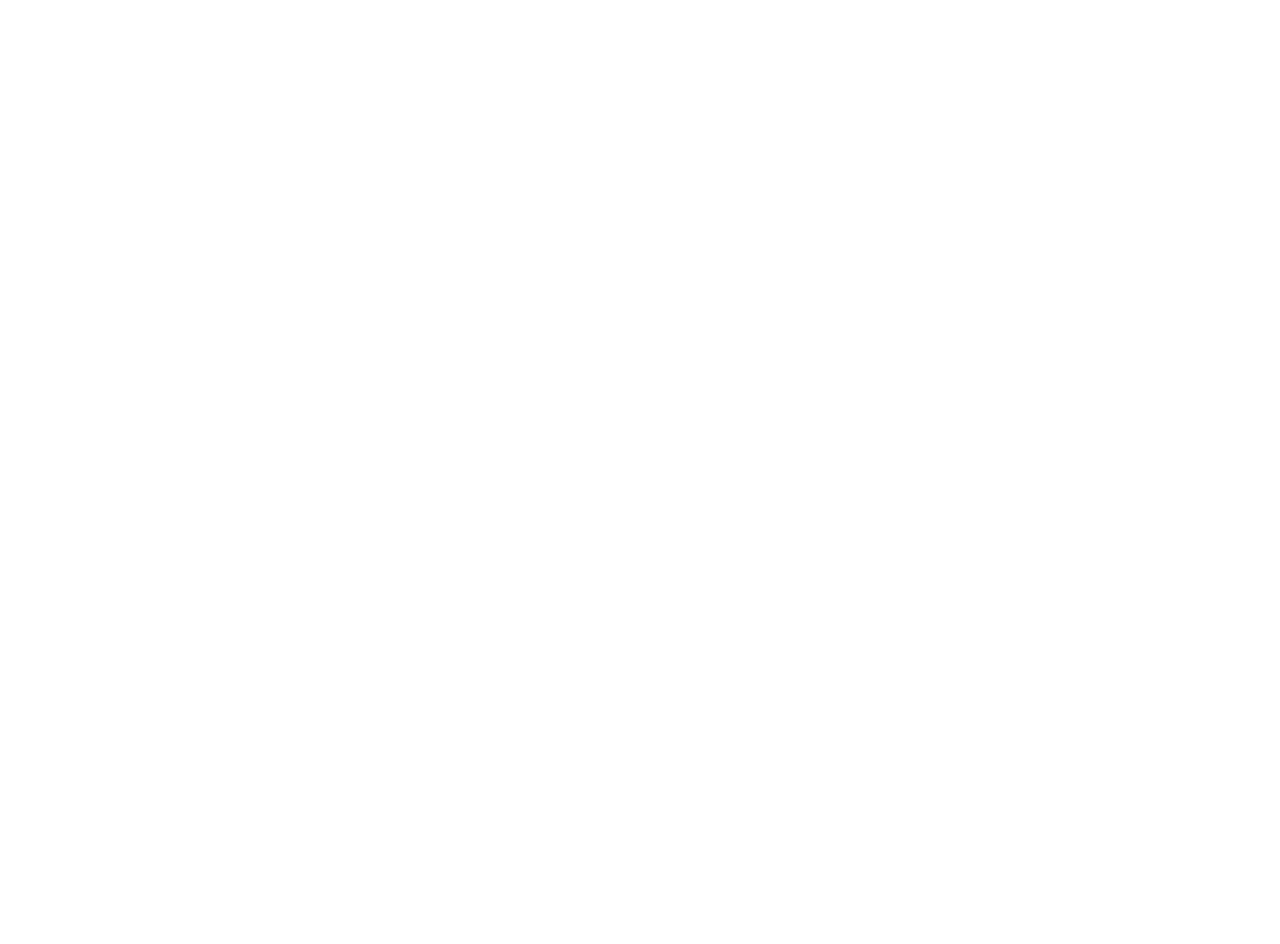
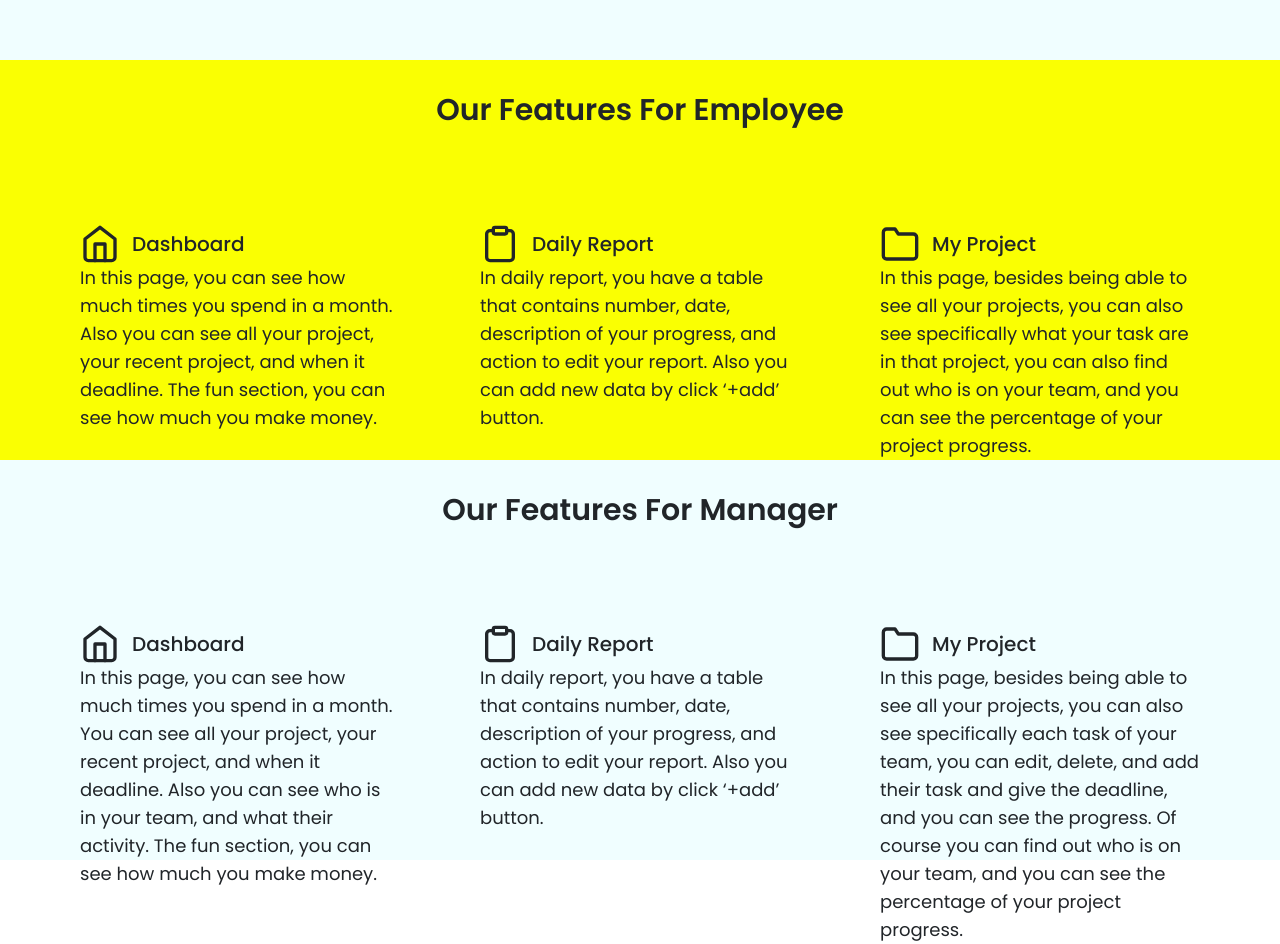
Before and after one commit to ijlalWindhi/MonitoringApp-GeekGarden, a React (Create React App) app in the folder frontend/: page / in a window 1280 px wide. Shown: the part 740-1684 px from the top of the page. Before the commit the page ends 800 px from the top, so only its background shows below. Built offline with nearby package versions, Linux system fonts and the light colour scheme.

Commit message:
styleing landing page

```diff
--- a/frontend/src/components/Routes/Routing.js
+++ b/frontend/src/components/Routes/Routing.js
@@ -1,6 +1,7 @@
 import React from 'react';
 import {Switch, Route} from 'react-router-dom';
 
+import LandingPage from '../../pages/Landing Page/LandingPage'
 import Login from '../../pages/Login/Login';
 import DashboardEmployee from '../../pages/Dashboard/Employee/Dashboard'
 
@@ -8,6 +9,7 @@
     <Switch>
         <Route path="/login" component={Login} />
         <Route path="/employee" component={DashboardEmployee} />
+        <Route path="/" exact component={LandingPage}/>
     </Switch>
 )
 
--- a/frontend/src/components/fragment/Card Deadline Project/CardDeadline.jsx
+++ b/frontend/src/components/fragment/Card Deadline Project/CardDeadline.jsx
@@ -3,7 +3,8 @@
 import {API_URL} from '../../../utils/constants'
 
 export default function CardDeadline() {
-    const CARD_URL = `${API_URL}project/sort`;
+    const data = JSON.parse(localStorage.getItem('item'))
+    const CARD_URL = `${API_URL}project/sort/${data.id_user}`;
     const [projects, setProjects] = useState([]);
 
     try{
--- a/frontend/src/components/fragment/Card Deadline Task/CardDeadlineTask.jsx
+++ b/frontend/src/components/fragment/Card Deadline Task/CardDeadlineTask.jsx
@@ -22,6 +22,8 @@
     }catch(err){
         console.log(err);
     }
+
+    // console.log(task)
     return (
         <>
             {task.map((item) => {
--- /dev/null
+++ b/frontend/src/pages/Landing Page/LandingPage.jsx
@@ -0,0 +1,16 @@
+import React from 'react'
+import Jumbotron from './section/Jumbotron'
+import EmployeeFeatur from './section/EmployeeFeatur'
+import ManagerFeatur from './section/ManagerFeatur.'
+
+export default function LandingPage() {
+  return (
+    <>
+        <div className='bg-primary-100'>
+            <Jumbotron/>
+            <EmployeeFeatur/>
+            <ManagerFeatur/>
+        </div>
+    </>
+  )
+}
--- /dev/null
+++ b/frontend/src/pages/Landing Page/section/EmployeeFeatur.jsx
@@ -0,0 +1,56 @@
+import React from 'react'
+import {Home, Clipboard, Folder} from 'react-feather'
+
+export default function EmployeeFeatur() {
+  return (
+    <div className='h-[50vh] bg-button-100 flex flex-col'>
+        <h1 className='text-3xl font-semibold text-center pt-8'>Our Features For Employee</h1>
+        <div className='flex justify-evenly pt-24'>
+            <div className='w-1/4'>
+                <div className='flex flex-row items-center'>
+                    <Home width={40} height={40}/>
+                    <h1 className='text-xl ml-3 font-medium'>Dashboard</h1>
+                </div>
+                <h2 className='text-lg'>
+                In this page, you can see
+                how much times you spend
+                in a month. Also you can see
+                all your project, your recent
+                project, and when it deadline.
+                The fun section, you can see
+                how much you make money.
+                </h2>
+            </div>
+            <div className='w-1/4'>
+                <div className='flex flex-row items-center'>
+                    <Clipboard width={40} height={40}/>
+                    <h1 className='text-xl ml-3 font-medium'>Daily Report</h1>
+                </div>
+                <h2 className='text-lg'>
+                In daily report, you have a
+                table that contains number,
+                date, description of your
+                progress, and action to edit
+                your report. Also you can add
+                new data by click ‘+add’ button.
+                </h2>
+            </div>
+            <div className='w-1/4'>
+                <div className='flex flex-row items-center'>
+                    <Folder width={40} height={40}/>
+                    <h1 className='text-xl ml-3 font-medium'>My Project</h1>
+                </div>
+                <h2 className='text-lg'>
+                In this page, besides being able
+                to see all your projects, you can
+                also see specifically what your
+                task are in that project, you can
+                also find out who is on your team,
+                and you can see the percentage
+                of your project progress.
+                </h2>
+            </div>
+        </div>
+    </div>
+  )
+}
--- /dev/null
+++ b/frontend/src/pages/Landing Page/section/Jumbotron.jsx
@@ -0,0 +1,27 @@
+import React from 'react'
+import {Link} from 'react-router-dom'
+import Logo from '../../../assets/logo.svg'
+import imageJumbotron from '../../../assets/image-landingPage.png'
+
+export default function Jumbotron() {
+  return (
+    <div className='h-screen'>
+        <nav className='flex items-center justify-between mx-10'>
+            <img src={Logo}/>
+            <Link to="/login"><h1 className='font-semibold text-lg text-black'>Login</h1></Link>
+        </nav>
+        <div className='flex flex-col'>
+            <div className=''>
+                <h1>This is all that you need.</h1>
+            </div>
+            <div className='flex items-center justify-center my-auto'>
+                <h1 className='text-4xl font-semibold w-1/4'>We help you to remind your task</h1>
+                <img src={imageJumbotron} className="my-auto"/>
+            </div>
+            <div>
+                <h1 className='text-4xl font-semibold text-right'>Use times and make money</h1>
+            </div>
+        </div>
+    </div>
+  )
+}
--- /dev/null
+++ b/frontend/src/pages/Landing Page/section/ManagerFeatur..jsx
@@ -0,0 +1,61 @@
+import React from 'react'
+import {Home, Clipboard, Folder} from 'react-feather'
+
+export default function ManagerFeatur() {
+  return (
+    <div className='h-[50vh] bg-primary-100-100 flex flex-col'>
+        <h1 className='text-3xl font-semibold text-center pt-8'>Our Features For Manager</h1>
+        <div className='flex justify-evenly pt-24'>
+            <div className='w-1/4'>
+                <div className='flex flex-row items-center'>
+                    <Home width={40} height={40}/>
+                    <h1 className='text-xl ml-3 font-medium'>Dashboard</h1>
+                </div>
+                <h2 className='text-lg'>
+                In this page, you can see
+                how much times you spend
+                in a month. You can see
+                all your project, your recent
+                project, and when it deadline.
+                Also you can see who is in your
+                team, and what their activity.
+                The fun section, you can see
+                how much you make money.
+                </h2>
+            </div>
+            <div className='w-1/4'>
+                <div className='flex flex-row items-center'>
+                    <Clipboard width={40} height={40}/>
+                    <h1 className='text-xl ml-3 font-medium'>Daily Report</h1>
+                </div>
+                <h2 className='text-lg'>
+                In daily report, you have a
+                table that contains number,
+                date, description of your
+                progress, and action to edit
+                your report. Also you can add
+                new data by click ‘+add’ button.
+                </h2>
+            </div>
+            <div className='w-1/4'>
+                <div className='flex flex-row items-center'>
+                    <Folder width={40} height={40}/>
+                    <h1 className='text-xl ml-3 font-medium'>My Project</h1>
+                </div>
+                <h2 className='text-lg'>
+                In this page, besides being able
+                to see all your projects, you can
+                also see specifically each task of
+                your team, you can edit, delete,
+                and add their task and give the
+                deadline, and you can see the
+                progress. Of course you can find
+                out who is on your team, and you
+                can see the percentage of your
+                project progress.
+                </h2>
+            </div>
+        </div>
+    </div>
+  )
+}
```
Also changed, not shown: frontend/src/assets/image-landingPage.png (added), frontend/src/assets/image-landingPage.webp (deleted).
